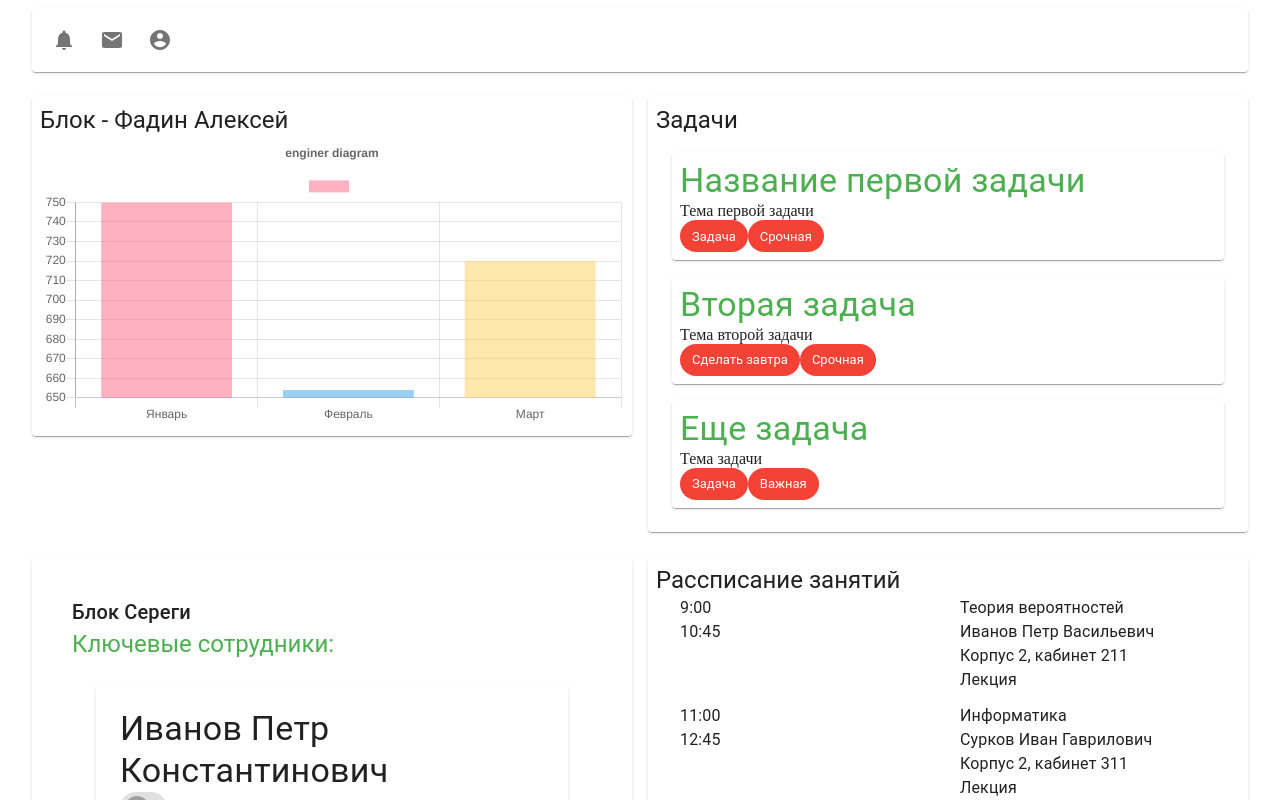
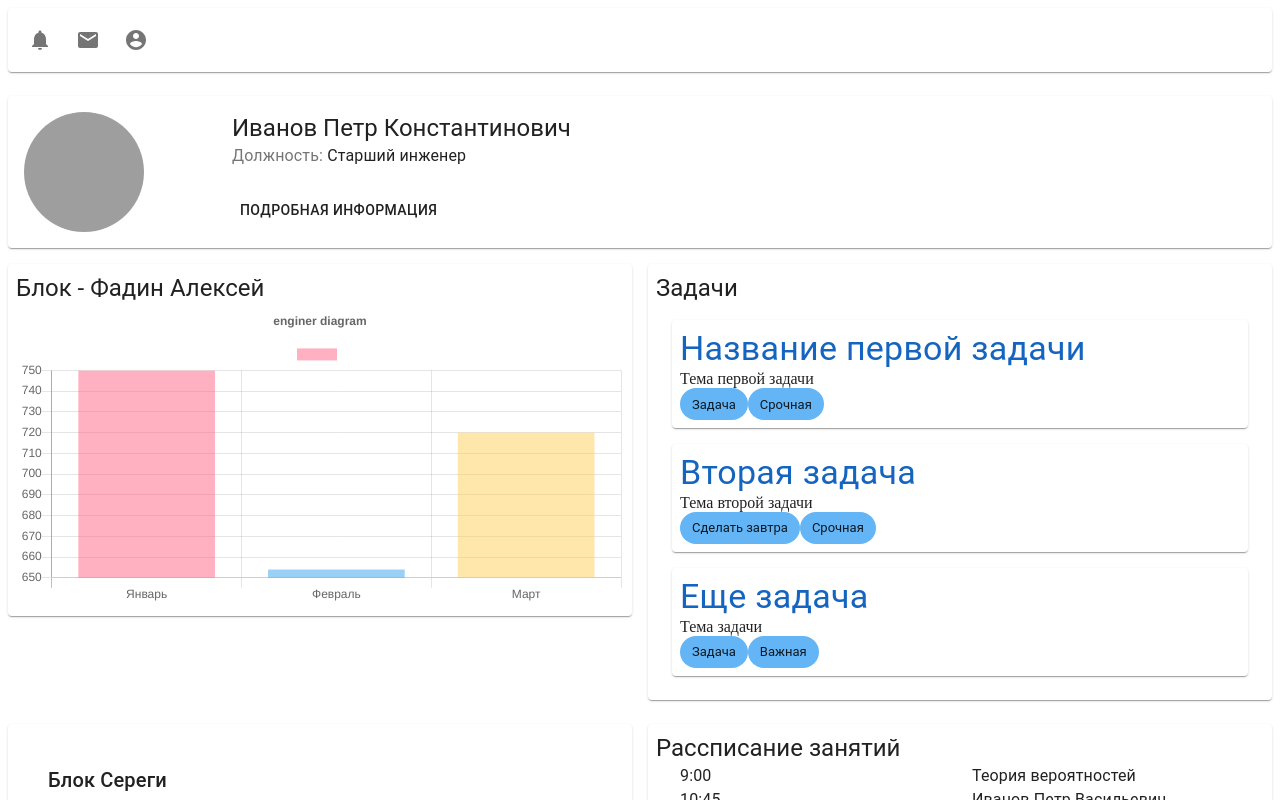
Before and after one commit to LashmanovYuri/engineer_office, a React (Create React App) app: page / in a window 1280 px wide. Shown: the top 800 px of the page. Built offline with nearby package versions, Linux system fonts and the light colour scheme; grey boxes are pictures that could not be loaded.

Commit message:
Добавлен компонент Карта контакта

```diff
--- a/src/App.js
+++ b/src/App.js
@@ -15,9 +15,7 @@ function App({
   isDialogSingIn,
 }) {
   return (
-    <Box>
-      <MainPage />
-    </Box>
+    <MainPage />
   );
 }
 
--- /dev/null
+++ b/src/components/ContactCard/ContactCard.js
@@ -0,0 +1,155 @@
+// Импорт библиотек
+import React, { useState } from 'react';
+import { connect } from 'react-redux';
+import { makeStyles } from '@material-ui/core/styles';
+
+// Импорт действий Redux
+import {
+  openDialogSignIn,
+} from '../../ducks/head';
+
+// Импорт компонентов Material-UI
+import {
+  Card,
+  Typography,
+  Grid,
+  Button,
+  Divider,
+} from '@material-ui/core';
+import Avatar from '@material-ui/core/Avatar';
+
+// Импорт иконок Material-UI
+
+
+// Локальная таблица стилей
+const useStyles = makeStyles((theme) => ({
+  root: {
+    padding: theme.spacing(2),
+  },
+  avatar: {
+    width: theme.spacing(15),
+    height: theme.spacing(15),
+  },
+  moreButton: {
+    marginTop: theme.spacing(3),
+  },
+  divider: {
+    marginTop: theme.spacing(2),
+  },
+  moreData: {
+    marginTop: theme.spacing(2),
+  },
+}));
+
+/* Входящие данные */
+const data = {
+  username: 'Иванов Петр Константинович',
+  position: 'Старший инженер',
+  telephone: 89271234567,
+  phone: 857751520,
+  avatar: 'https://million-wallpapers.ru/wallpapers/5/51/505015039754505/avatar.jpg',
+  tabNum: 4849408594,
+  ud: 1,
+  dayOff: 0,
+  boss: {
+    name: 'Петров Петр Петрович',
+    position: 'Руководитель направления',
+    phone: 857751500,
+  },
+};
+
+// Функция-компонент
+function ContactCard() {
+  const classes = useStyles();
+
+  const [isMore, setIsMore] = useState(false);
+
+  function isMoreForName(isMore) {
+    isMore ? setIsMore(false) : setIsMore(true)
+  };
+
+  return (
+    <Card className={classes.root}>
+      <Grid container spacing={2}>
+        <Grid item xs={2}>
+          <Avatar
+            className={classes.avatar}
+            src={data.avatar}
+            onClick={() => isMoreForName(isMore)}
+          />
+        </Grid>
+        <Grid item xs={10}>
+          <Typography variant="h5" onClick={() => isMoreForName(isMore)}>{data.username}</Typography>
+          {isMore === false && <Typography variant="body1" color="textSecondary" display="inline">
+            Должность: <Typography variant="body1" color="textPrimary" display="inline">{data.position}</Typography>
+          </Typography>}
+          {isMore && <Divider className={classes.divider}/>}
+          {isMore &&
+            <Grid className={classes.moreData} container spacing={2}>
+              <Grid item xs={6}>
+                <Typography variant="body1" color="textSecondary" display="inline">
+                  Должность: <Typography variant="body1" color="textPrimary" display="inline">{data.position}</Typography>
+                </Typography>
+                <br />
+                <Typography variant="body1" color="textSecondary" display="inline">
+                  Мобильный телефон: <Typography variant="body1" color="textPrimary" display="inline">{data.telephone}</Typography>
+                </Typography>
+                <br />
+                <Typography variant="body1" color="textSecondary" display="inline">
+                  Внутренний телефон: <Typography variant="body1" color="textPrimary" display="inline">{data.phone}</Typography>
+                </Typography>
+                <br />
+                <Typography variant="body1" color="textSecondary" display="inline">
+                  Табельный номер: <Typography variant="body1" color="textPrimary" display="inline">{data.tabNum}</Typography>
+                </Typography>
+                <br />
+                <Typography variant="body1" color="textSecondary" display="inline">
+                  Работает удаленно: <Typography variant="body1" color="textPrimary" display="inline">{data.ud === 1 ? 'Да' : 'Нет'}</Typography>
+                </Typography>
+                <br />
+                <Typography variant="body1" color="textSecondary" display="inline">
+                  Выходной: <Typography variant="body1" color="textPrimary" display="inline">{data.dayOff === 1 ? 'Да' : 'Нет'}</Typography>
+                </Typography>
+              </Grid>
+
+              <Grid item xs={6}>
+                <Typography variant="body1" color="textSecondary" display="inline">
+                  Руководитель: <Typography variant="body1" color="textPrimary" display="inline">{data.boss.name}</Typography>
+                </Typography>
+                <br />
+                <Typography variant="body1" color="textSecondary" display="inline">
+                  Телефон руководителя: <Typography variant="body1" color="textPrimary" display="inline">{data.boss.phone}</Typography>
+                </Typography>
+                <br />
+                <Typography variant="body1" color="textSecondary" display="inline">
+                  Должность руководителя: <Typography variant="body1" color="textPrimary" display="inline">{data.boss.position}</Typography>
+                </Typography>
+              </Grid>
+            </Grid>
+          }
+          <br />
+          <Button
+            className={classes.moreButton}
+            variant="text"
+            onClick={() => isMoreForName(isMore)}
+          >
+            {isMore ? 'Скрыть подробную информацию' : 'Подробная информация'}
+          </Button>
+        </Grid>
+      </Grid>
+    </Card>
+  );
+}
+
+
+// Redux (не удалять!!!)
+const mapStateToProps = state => ({});
+
+// Redux (не удалять!!!)
+const mapDispatchToProps = {};
+
+// Redux (не удалять!!!)
+export default connect(
+  mapStateToProps,
+  mapDispatchToProps,
+)(ContactCard);
--- a/src/conteiners/MainPage/MainPage.js
+++ b/src/conteiners/MainPage/MainPage.js
@@ -6,10 +6,12 @@ import { makeStyles } from '@material-ui/core/styles';
 import {
   Container,
   Grid,
+  Box,
 } from '@material-ui/core';
 
 // Импорт компонентов
 import Header from '../../components/Header/Header';
+import ContactCard from '../../components/ContactCard/ContactCard';
 import BlockOne from '../../components/BlockOne/BlockOne';
 import BlockTwo from '../../components/BlockTwo/BlockTwo';
 import BlockThree from '../../components/BlockThree/BlockThree';
@@ -28,9 +30,12 @@ function MainPage() {
   const classes = useStyles();
 
   return (
-    <Container maxWidth="lg">
+    <Box>
       <Header />
       <Grid container spacing={2} className={classes.root}>
+        <Grid item xs={12}>
+          <ContactCard />
+        </Grid>
         <Grid item xs={6}>
           <BlockOne />
         </Grid>
@@ -46,7 +51,7 @@ function MainPage() {
           <BlockFour />
         </Grid>
       </Grid>
-    </Container>
+    </Box>
   );
 }
 
--- a/src/theme.js
+++ b/src/theme.js
@@ -7,14 +7,19 @@ import red from '@material-ui/core/colors/red';
 const theme = createMuiTheme({
     palette: {
         primary: {
-            main: green[500],
+            light: '#4383cc',
+            main: '#1565c0',
+            dark: '#0e4686',
         },
         secondary: {
-            main: red[500],
-        }
-    },
-    background: {
-        default: grey[500],
+            light: '#83c3f7',
+            main: '#64b5f6',
+            dark: '#467eac',
+        },
+        background: {
+            paper: '#fff',
+            default: grey[200],
+        },
     },
 });
 
```
Also changed, not shown: src/components/BlockFour/Task.js (added, +69 -0 lines), 1 other file (tests, documents, lock files or other folders).
